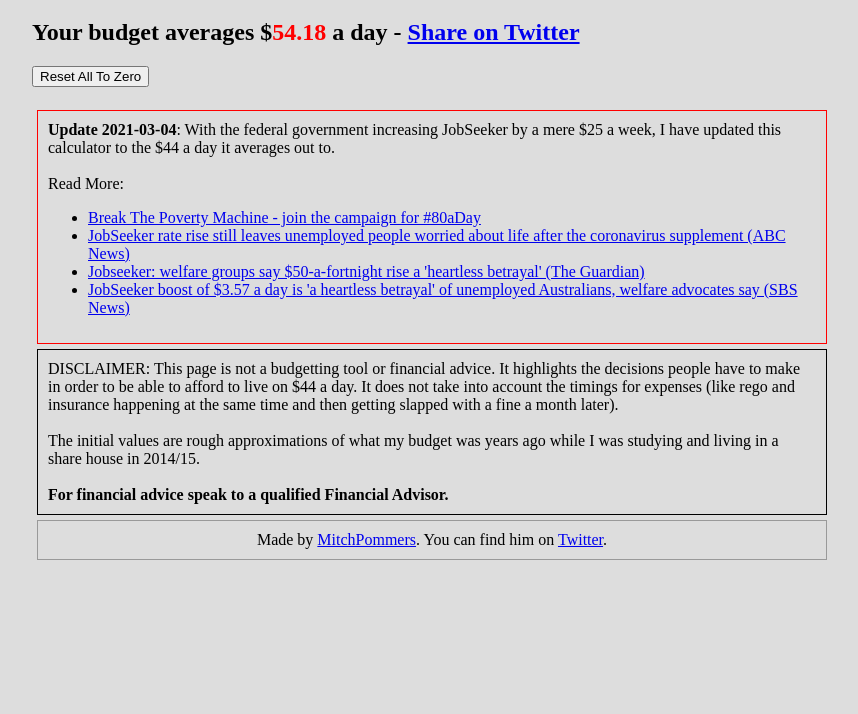
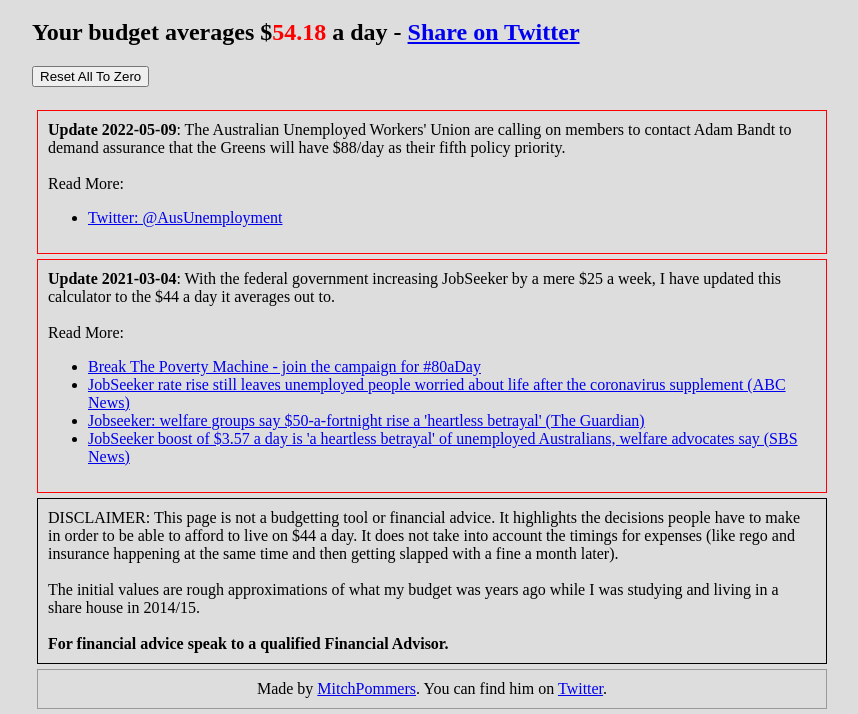
Before and after one commit to mpomery/40dollarsaday, a plain HTML site: page index.html in a window 1280 px wide. Shown: the part 940-1654 px from the top of the page, without its empty margins (208-1066 px from the left). Before the commit the page ends 1505 px from the top, so only its background shows below. Drawn offline with Linux system fonts and the light colour scheme.

Commit message:
Note about AUWU calling on Adam Bandt
https://twitter.com/AusUnemployment/status/1523440706710573061

```diff
--- a/index.html
+++ b/index.html
@@ -118,6 +118,14 @@
     <button onclick="javascipt:clearAll();">Reset All To Zero</button><br />
     <br />
     <div class="update">
+        <strong>Update 2022-05-09</strong>: The Australian Unemployed Workers' Union are calling on members to contact Adam Bandt to demand assurance that the Greens  will have $88/day as their fifth policy priority.<br />
+        <br />
+        Read More:
+        <ul>
+                <li><a href="https://twitter.com/AusUnemployment/status/1523440706710573061">Twitter: @AusUnemployment</a></li>
+        </ul>
+    </div>
+    <div class="update">
         <strong>Update 2021-03-04</strong>: With the federal government increasing JobSeeker by a mere $25 a week, I have updated this calculator to the $44 a day it averages out to.<br />
         <br />
         Read More:
```
